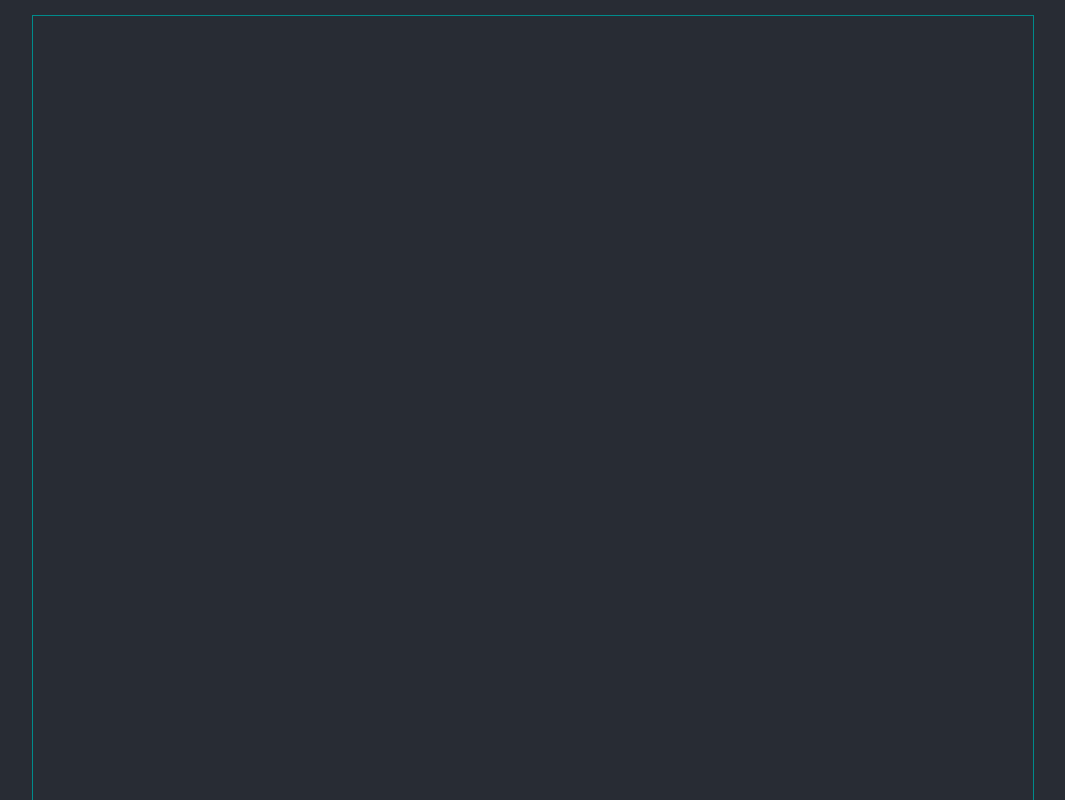
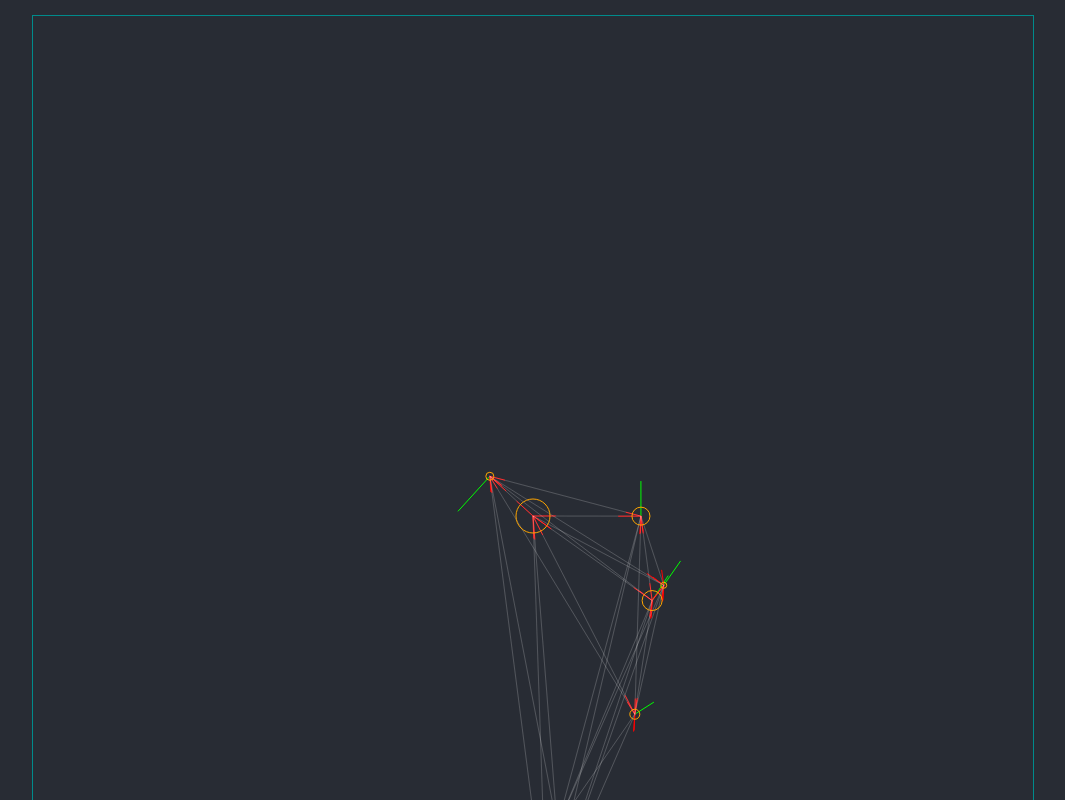
Before and after one commit to wermanoid/space, a React (Create React App) app: page / in a window 1280 px wide. Shown: the top 800 px of the page, without its empty margins (107-1172 px from the left). Built offline with nearby package versions, Linux system fonts and the light colour scheme.

Commit message:
feat(phisycs): finalised phisics model

```diff
--- a/src/render-system.js
+++ b/src/render-system.js
@@ -1,6 +1,6 @@
 import {
   positions,
-  disances,
+  // disances,
   forces,
   masses,
   accelerations,
@@ -64,6 +64,9 @@ const getAngle = (oId1, oId2) => {
   return Math.atan2(y1 - y2, x1 - x2) + Math.PI;
 };
 
+const get3DDistance = ([x1, y1, z1], [x2, y2, z2]) =>
+  Math.sqrt((x2 - x1) ** 2 + (y2 - y1) ** 2 + (z2 - z1) ** 2);
+
 const renderForceVectors = (ctx, ids) => {
   ctx.save();
   ctx.beginPath();
@@ -93,11 +96,11 @@ const renderForceVectors = (ctx, ids) => {
         // const force = forces[id][id2]
         //   .map(f => Math.sign(f) * Math.log10(Math.abs(f)))
         //   .map(xx);
-        const [F, angle] = forces[id][id2];
+        const [F] = forces[id][id2];
 
         const force = Math.log10(Math.abs(F));
         const [x0, y0] = coords[id];
-        // const angle = getAngle(id, id2);
+        const angle = getAngle(id, id2);
         // const angle = Math.atan2(y0 - y1, x0 - x1) + Math.PI;
         // console.log(force);
         ctx.moveTo(x0, y0);
@@ -111,6 +114,9 @@ const renderForceVectors = (ctx, ids) => {
   ctx.restore();
 };
 
+const lgScale = n => n / 1000;
+// n > 5000 ? Math.sign(n) * Math.log10(Math.abs(n)) : n / 100;
+
 const renderVelocityVectors = (ctx, ids) => {
   ctx.save();
   ctx.beginPath();
@@ -119,8 +125,9 @@ const renderVelocityVectors = (ctx, ids) => {
     const id = ids[i];
     const [vX, vY] = velocities[id] || [0, 0];
     const [x0, y0] = coords[id] || [0, 0];
+
     ctx.moveTo(x0, y0);
-    ctx.lineTo(x0 + vX / 1000, y0 + vY / 1000);
+    ctx.lineTo(x0 + lgScale(vX), y0 + lgScale(vY));
   }
 
   ctx.strokeStyle = "lime";
--- a/src/solar-system.js
+++ b/src/solar-system.js
@@ -3,16 +3,14 @@
 
 import {
   positions,
-  disances,
+  // disances,
   forces,
   masses,
   accelerations,
   directions,
-  relativeDirections,
   relatives,
   positionScales,
   scaledPositions,
-  toIds,
   forceVectors,
   velocities
 } from "./data-storage";
@@ -47,10 +45,10 @@ const roundTrigonometry = x => (Math.abs(x) < 1e-5 ? 0 : x);
 const getForce = (fromId, toId) => {
   const [x1, y1, z1] = positions[fromId];
   const [x2, y2, z2] = positions[toId];
-  disances[fromId] = disances[fromId] || {};
+  // disances[fromId] = disances[fromId] || {};
 
   const distanceSquare = (x2 - x1) ** 2 + (y2 - y1) ** 2 + (z2 - z1) ** 2;
-  disances[fromId][toId] = Math.sqrt(distanceSquare);
+  // disances[fromId][toId] = Math.sqrt(distanceSquare);
   const F = (G * masses[fromId] * masses[toId]) / distanceSquare; // memoize G * masses[oId1] * masses[oId2] ?
   const angle = getAngle(fromId, toId);
   // console.log(angle, (angle * 180) / Math.PI);
@@ -83,8 +81,6 @@ const updateForces = oIds => {
       forceVectors[id][id2] = forceVector;
       forces[id2][id] = [F, angle + Math.PI];
       forceVectors[id2][id] = forceVector;
-      // console.log(id, id2, forceVectors[id][id2]);
-      // console.log(id2, id, forceVectors[id2][id]);
     }
   }
 };
@@ -104,19 +100,19 @@ const updateAccelerations = oIds => {
       accelerations[id][id2] = getAccelerations(id, id2);
       accelerations[id2][id] = getAccelerations(id2, id);
     }
-    id === 2 && console.log(accelerations[2]);
+    // id === 2 && console.log("updateAccelerations", accelerations[2]);
   }
 };
 
 const updateVelocities = (t, ids) => {
   for (let i = 0; i < ids.length; i++) {
     const id = ids[i];
-    const accelTotal = zipSum(...Object.values(accelerations[id]));
-    id === 2 && console.log("total acc", accelTotal, velocities[id]);
+    const accelTotal = zipSum(...accelerations[id]);
+    // id === 2 && console.log("total acc", accelTotal, velocities[id]);
 
     velocities[id] = zipSum(velocities[id], accelTotal.map(a => a * t));
 
-    id === 2 && console.log("velocity final", velocities[id]);
+    // id === 2 && console.log("velocity final", velocities[id]);
   }
 };
 
@@ -126,19 +122,27 @@ const updatePositions = (ids, root) => {
   for (let i = 0; i < ids.length; i++) {
     const id = ids[i];
 
+    // actual position
     const [distance, angle] = directions[id];
-    const scaled = distance * (positionScales[id] || 1);
     positions[id] = [
       rootX + distance * roundTrigonometry(Math.cos(angle)),
       rootY + distance * roundTrigonometry(Math.sin(angle)),
       0
     ];
 
+    // scale to fit screen somehow
+    const scaled = distance * (positionScales[id] || 1);
+    // id === 2 &&
+    //   console.log("positioning", distance, scaled, (angle * 180) / Math.PI);
     scaledPositions[id] = [
       scaledRootX + scaled * roundTrigonometry(Math.cos(angle)),
       scaledRootY + scaled * roundTrigonometry(Math.sin(angle)),
       0
     ];
+    // id === 1 && console.log("earth", "updatePositions", positions[id]);
+    // id === 2 && console.log("moon", "updatePositions", positions[id]);
+    // id === 1 && console.log("earth", "updatePositions2", scaledPositions[id]);
+    // id === 2 && console.log("moon", "updatePositions2", scaledPositions[id]);
   }
 };
 
@@ -151,26 +155,16 @@ const updateRelativePositions = ids => {
 };
 
 const updateDirections = (t, ids, root) => {
-  // root >= 0 && console.log(t, ids, root);
   const rootPosition = positions[root] || [0, 0, 0];
   for (let i = 0; i < ids.length; i++) {
     const id = ids[i];
     const initialPosition = positions[id];
-
-    root >= 0 && console.log("iDirection", directions[id]);
-
     const deltaPosition = velocities[id].map(v => v * t);
-
-    // console.log(id, "iVelocity", velocities[id]);
-
     const newPosition = zipSum(initialPosition, deltaPosition);
-    root >= 0 && console.log(id, "iPositions", newPosition, positions[id]);
     positions[id] = newPosition;
     const updatedAngle = getAngle(root || 0, id);
     const updatedDistance = get3DDistance(newPosition, rootPosition);
-    id === "2" &&
-      console.log(directions[id][0], (directions[id][1] * 180) / Math.PI);
-    id === "2" && console.log(updatedDistance, (updatedAngle * 180) / Math.PI);
+
     directions[id] = [updatedDistance, updatedAngle];
   }
 };
@@ -284,7 +278,10 @@ export const solarSystem = {
   addRelative(root, sattelites) {
     this.roots.push(root);
     relatives[root] = [...sattelites];
-    sattelites.forEach(id => this.all.push(id));
+    sattelites.forEach(id => {
+      this.all.push(id);
+      velocities[id] = zipSum(velocities[id], velocities[root]);
+    });
   },
   update(t) {
     console.time("update");
--- a/src/space.js
+++ b/src/space.js
@@ -25,63 +25,63 @@ const sunId = addObject(sun, {
   scaleRadius: 5e-8
 });
 
-// const mercuryId = addObject(mercury, {
-//   direction: [57.91 * 1e6, 90], //random(0, 360)], // km, angle
-//   velocity: [40000, 0, 0],
-//   scalePosition: 1e-9,
-//   scaleRadius: 3e-6
-// });
+const mercuryId = addObject(mercury, {
+  direction: [57.91 * 1e6, 90], //random(0, 360)], // km, angle
+  velocity: [48000, 0, 0],
+  scalePosition: 1e-9,
+  scaleRadius: 3e-6
+});
 
-// const venusId = addObject(venus, {
-//   direction: [108.2 * 1e6, 90], //random(0, 360)], // km, angle
-//   velocity: [32000, 0, 0],
-//   scalePosition: 1e-9,
-//   scaleRadius: 3e-6
-// });
+const venusId = addObject(venus, {
+  direction: [108.2 * 1e6, 90], //random(0, 360)], // km, angle
+  velocity: [35000, 0, 0],
+  scalePosition: 1e-9,
+  scaleRadius: 3e-6
+});
 
 const earthId = addObject(earth, {
   direction: [149.6 * 1e6, 90], //random(0, 360)], // km, angle
-  velocity: [30000, 0, 0],
+  velocity: [29000, 0, 0],
   scalePosition: 1e-9,
   scaleRadius: 3e-6
 });
 
 const moonId = addObject(moon, {
   direction: [384400, 270], // random(0, 360)], // km, angle
-  velocity: [100, 0, 0],
+  velocity: [1000, 0, 0],
   scalePosition: 5e-8,
   scaleRadius: 4e-6
 });
 
 const marsId = addObject(mars, {
   direction: [227.9 * 1e6, 90], //random(0, 360)], // km, angle
-  velocity: [22500, 0, 0],
+  velocity: [22000, 0, 0],
   scalePosition: 1e-9,
   scaleRadius: 3e-6
 });
 
-// const jupiterId = addObject(jupiter, {
-//   direction: [778.5 * 1e6, 90], // km, angle
-//   velocity: [12500, 0, 0],
-//   scalePosition: 4e-10,
-//   scaleRadius: 4e-7
-// });
+const jupiterId = addObject(jupiter, {
+  direction: [778.5 * 1e6, 90], // km, angle
+  velocity: [12500, 0, 0],
+  scalePosition: 4e-10,
+  scaleRadius: 4e-7
+});
 
-// const saturnId = addObject(saturn, {
-//   direction: [1.434 * 1e9, 90], // km, angle
-//   velocity: [10000, 0, 0],
-//   scalePosition: 2.8e-10,
-//   scaleRadius: 4e-7
-// });
+const saturnId = addObject(saturn, {
+  direction: [1.434 * 1e9, 90], // km, angle
+  velocity: [10000, 0, 0],
+  scalePosition: 2.8e-10,
+  scaleRadius: 4e-7
+});
 
 const objects = [
   sunId,
-  // mercuryId,
-  // venusId,
+  mercuryId,
+  venusId,
   earthId,
-  marsId
-  // jupiterId,
-  // saturnId
+  marsId,
+  jupiterId,
+  saturnId
 ];
 
 const relatives = [[earthId, moonId]];
@@ -113,15 +113,15 @@ export const animate = canvas => {
 
     renderFps(ts);
     renderSystem.render();
-    solarSystem.update((1 / 2) * 24 * 60 * 60);
+    solarSystem.update((1 / 8) * 24 * 60 * 60);
 
     // renderGrid();
-    // requestAnimationFrame(update);
+    requestAnimationFrame(update);
   };
 
-  window.exe = () => {
-    update(100);
-  };
+  // window.exe = () => {
+  //   update(100);
+  // };
 
   // setInterval(() => {
   //   ctx.clearRect(0, 0, width, height);
@@ -129,7 +129,7 @@ export const animate = canvas => {
   //   solarSystem.update(1 * 24 * 60 * 60);
   // }, 500);
 
-  // requestAnimationFrame(update);
+  requestAnimationFrame(update);
 };
 
 // import { map, forEach } from "lodash";
```
